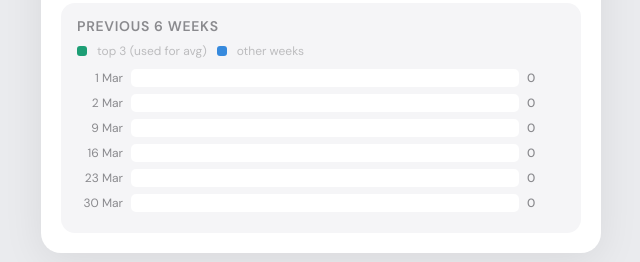
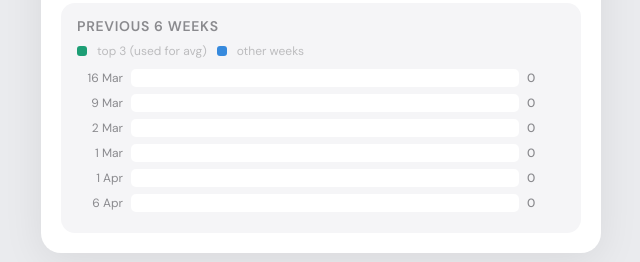
Before and after one commit to NordicContentService/RunWeek, a plain HTML site: page index.html in a window 1280 px wide. Shown: the part 601-863 px from the top of the page, 319-959 px from the left. Drawn offline with Linux system fonts and the light colour scheme.

Commit message:
6 week fix

```diff
--- a/index.html
+++ b/index.html
@@ -522,20 +522,39 @@ function getCurrentWeekIndex(y, m) {
 }
 
 function getPrev6Weeks(y, m) {
+  // Build a flat list of all weeks up to (but not including) the current week,
+  // then return the last 6 (i.e. the week before current + 5 more before that).
   let collected = [];
+
+  // Determine the current week index in the viewed month
+  const curWeekIdx = getCurrentWeekIndex(y, m);
+
+  // First, collect weeks in the current month that come before the current week
+  if (curWeekIdx > 0) {
+    for (let w = 0; w < curWeekIdx; w++) {
+      const km = calcWeekKm(y, m, w);
+      const off = getOffset(y, m);
+      const startDay = Math.max(1, w * 7 - off + 1);
+      const d = new Date(y, m, startDay);
+      collected.push({ km, label: d.toLocaleDateString('en-GB', { day: 'numeric', month: 'short' }) });
+    }
+  }
+
+  // If we still need more weeks, go back through previous months
   let sy = y, sm = m;
   while (collected.length < 6) {
-    sm--; if (sm<0){sm=11;sy--;}
-    const wc = getWeeks(sy,sm);
-    for (let w=wc-1; w>=0; w--) {
-      const km = calcWeekKm(sy,sm,w);
-      const off = getOffset(sy,sm);
-      const startDay = Math.max(1, w*7 - off + 1);
+    sm--; if (sm < 0) { sm = 11; sy--; }
+    const wc = getWeeks(sy, sm);
+    for (let w = 0; w < wc; w++) {
+      const km = calcWeekKm(sy, sm, w);
+      const off = getOffset(sy, sm);
+      const startDay = Math.max(1, w * 7 - off + 1);
       const d = new Date(sy, sm, startDay);
-      collected.unshift({ km, label: d.toLocaleDateString('en-GB',{day:'numeric',month:'short'}) });
+      collected.unshift({ km, label: d.toLocaleDateString('en-GB', { day: 'numeric', month: 'short' }) });
       if (collected.length >= 6) break;
     }
   }
+
   return collected.slice(-6);
 }
 
```
